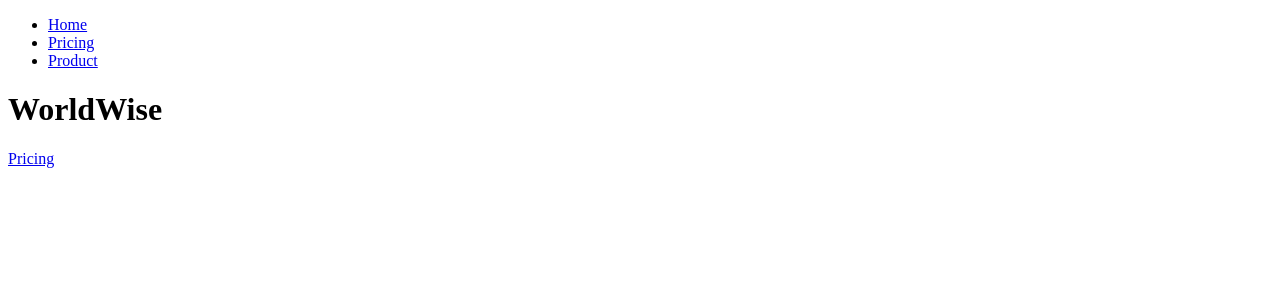
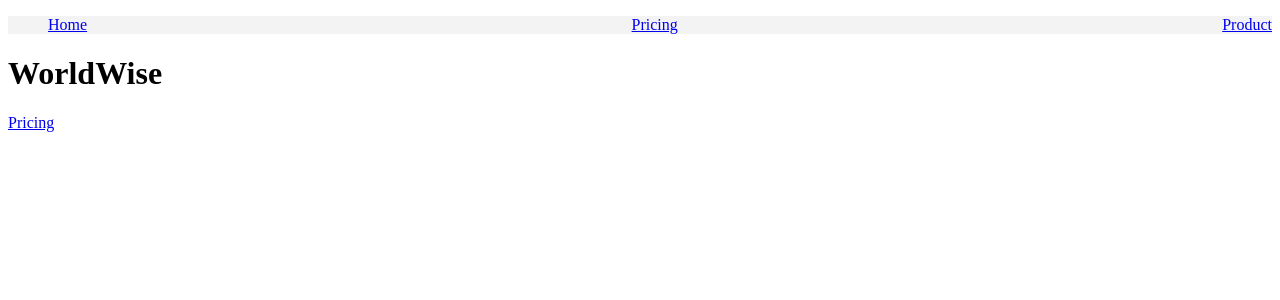
Before and after one commit to Rioh1118/worldwise, a React (Vite) app: page / in a window 1280 px wide. Shown: the top 300 px of the page. Built offline with nearby package versions, Linux system fonts and the light colour scheme.

Commit message:
PageNavのinitial styling

```diff
--- a/src/components/PageNav.jsx
+++ b/src/components/PageNav.jsx
@@ -1,7 +1,8 @@
 import { NavLink } from 'react-router-dom';
+import styles from './PageNav.module.css';
 function PageNav() {
   return (
-    <div>
+    <nav className={styles.nav}>
       <ul>
         <li>
           <NavLink to="/">Home</NavLink>
@@ -13,7 +14,7 @@
           <NavLink to="/product">Product</NavLink>
         </li>
       </ul>
-    </div>
+    </nav>
   );
 }
 
--- /dev/null
+++ b/src/components/PageNav.module.css
@@ -0,0 +1,8 @@
+.nav {
+  background-color: #f3f3f3;
+}
+.nav ul {
+  display: flex;
+  justify-content: space-between;
+  list-style: none;
+}
```
